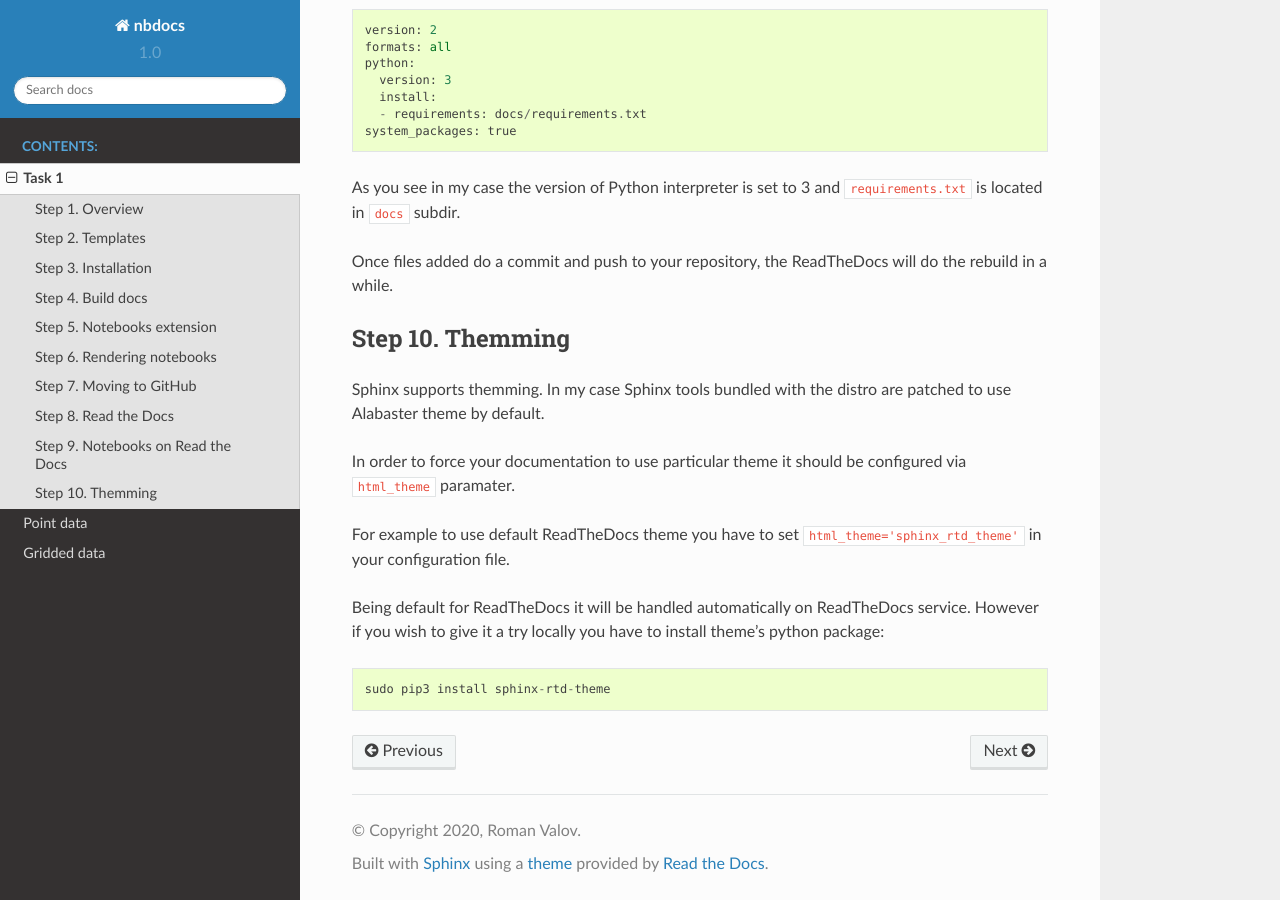
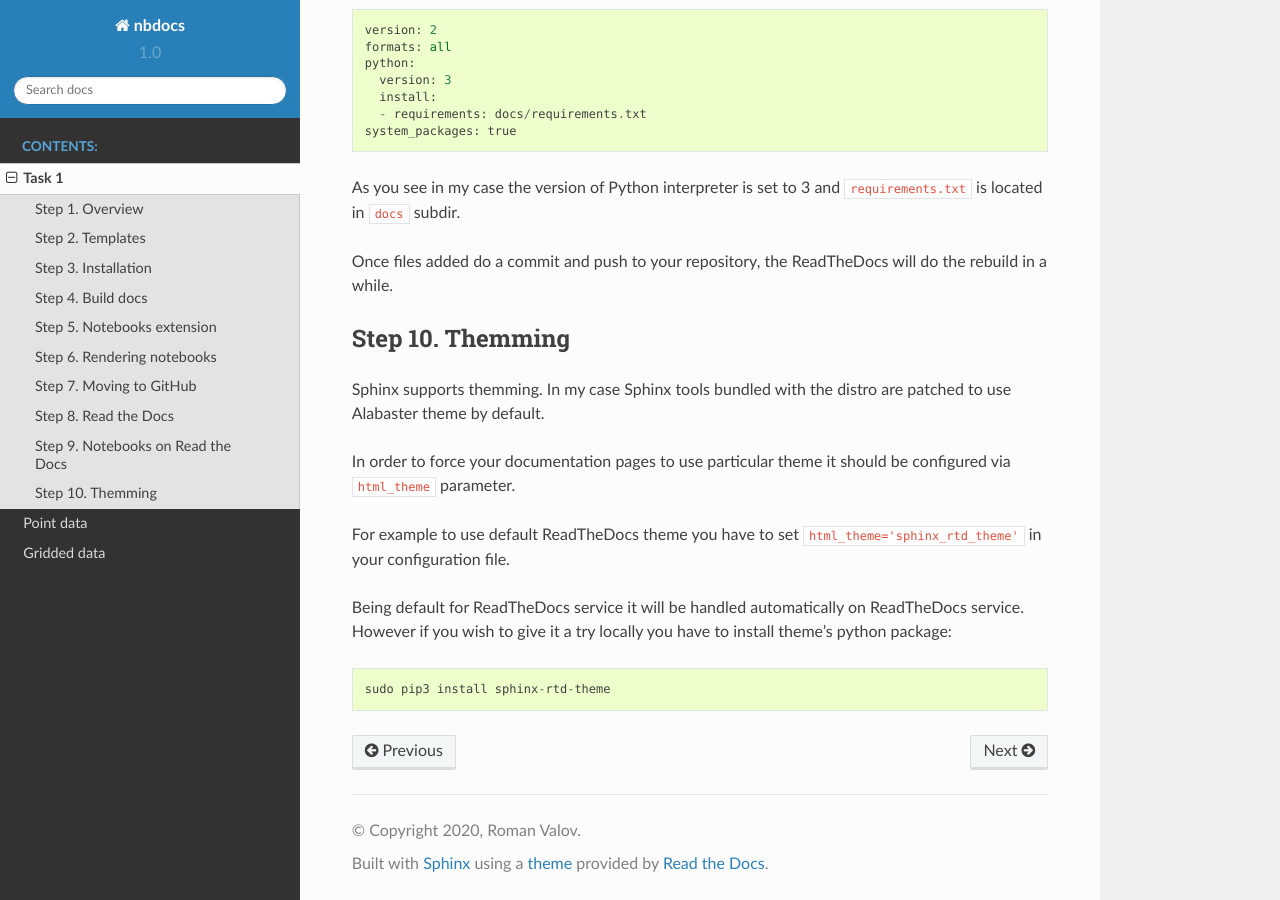
Before and after one commit to RomanValov/jnbdoc, a Sphinx documentation site: the page built from docs/task.01.rst, in a window 1280 px wide and 900 px high, scrolled down 4561 px. Built offline with Sphinx 7.4.7 and the Read the Docs theme 2.0.0, drawn with Linux system fonts in a browser that asks for light colours.

Commit message:
fix: typos

```diff
--- a/docs/task.01.rst
+++ b/docs/task.01.rst
@@ -183,11 +183,11 @@ Step 10. Themming
 
 Sphinx supports themming. In my case Sphinx tools bundled with the distro are patched to use Alabaster theme by default.
 
-In order to force your documentation to use particular theme it should be configured via ``html_theme`` paramater.
+In order to force your documentation pages to use particular theme it should be configured via ``html_theme`` parameter.
 
 For example to use default ReadTheDocs theme you have to set ``html_theme='sphinx_rtd_theme'`` in your configuration file.
 
-Being default for ReadTheDocs it will be handled automatically on ReadTheDocs service.
+Being default for ReadTheDocs service it will be handled automatically on ReadTheDocs service.
 However if you wish to give it a try locally you have to install theme's python package::
 
     sudo pip3 install sphinx-rtd-theme
```
